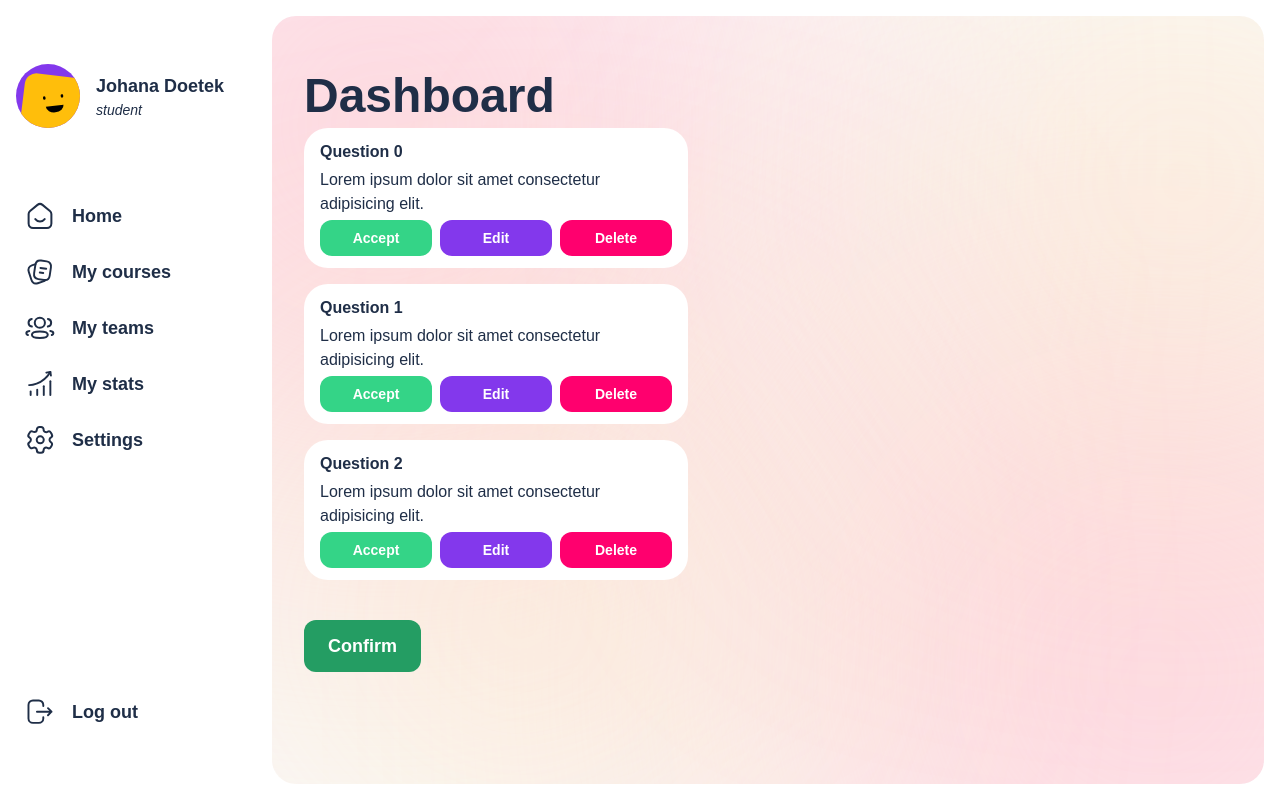
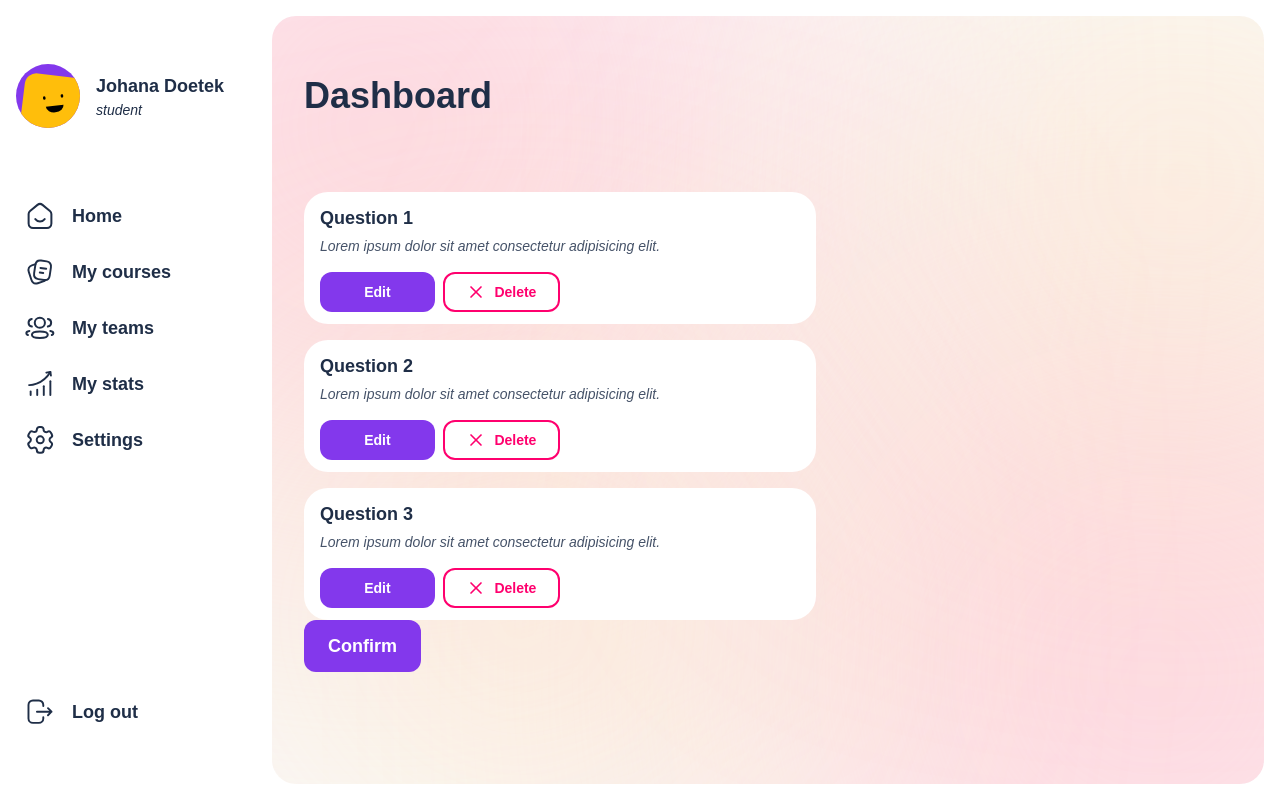
Before and after one commit to LouisLecouturier/AInstructor, a Next.js app in the folder client/: page /dashboard/teachers in a window 1280 px wide. Built offline with nearby package versions, Linux system fonts and the light colour scheme; a web font is replaced by a local one.

Commit message:
Modified question edit component Added Question Edit functionnality Fixed Dashboard content Header Added OnChange prop Input

```diff
--- a/client/package.json
+++ b/client/package.json
@@ -29,6 +29,7 @@
     "sass": "^1.62.1",
     "tailwindcss": "3.3.2",
     "typescript": "5.0.4",
+    "usehooks-ts": "^2.9.1",
     "zustand": "^4.3.8"
   },
   "devDependencies": {
--- a/client/src/app/dashboard/students/courses/[id]/page.tsx
+++ b/client/src/app/dashboard/students/courses/[id]/page.tsx
@@ -10,7 +10,7 @@ import Container from "@components/layout/Container";
 import { Button } from "@components/Interactions/Button";
 
 import Stars from "@icons/Stars.svg";
-import Question from "@components/layout/Questions/Question";
+import Question from "../../../../../components/dashboard/Questions/Question";
 
 const config = {
   h1: ({ ...props }) => (
@@ -26,7 +26,7 @@ const config = {
     <h3 className={"text-xl text-accent-400 font-bold mt-6 first:mt-0 mb-2"} {...props} />
   ),
   h4: ({ ...props }) => (
-    <h2 className={"text-lg font-semibold mt-6 mb-2"} {...props} />
+    <h4 className={"text-lg font-semibold mt-6 mb-2"} {...props} />
   ),
   p: ({ ...props }) => (
     <p className={"font-medium text-dark-300 text-justify mb-2"} {...props} />
--- a/client/src/app/dashboard/teachers/page.tsx
+++ b/client/src/app/dashboard/teachers/page.tsx
@@ -2,7 +2,7 @@
 
 import { Button } from "@/components/Interactions/Button";
 import QuestionEdit from "@/components/dashboard/Questions/QuestionEditor";
-
+import Header from "@components/dashboard/Layout/Header";
 
 const questions = [
   {
@@ -33,16 +33,13 @@ const onEdit = (questionNumber: number) => {
 
 export default function Dashboard({}) {
   return (
-      <div className="flex flex-col gap-10">
-        <header>
-          <h1 className={"flex items-center h-16 text-5xl font-black"}>
-            Dashboard
-          </h1>
+    <>
+      <Header>Dashboard</Header>
       <div className="flex flex-col gap-4 my-20px">
         {questions.map((question, index) => (
           <QuestionEdit
             key={question.id}
-                index={index}
+            index={index + 1}
             question={question.question}
             onAccept={() => onAccept(index)}
             onDelete={() => onDelete(index)}
@@ -50,14 +47,12 @@ export default function Dashboard({}) {
           />
         ))}
       </div>
-        </header>
       <Button
-          className="w-96 bg-green-700 hover:bg-green-800 "
         size="md"
         rounded="sm"
       >
         Confirm
       </Button>
-      </div>
+    </>
   );
 }
--- a/client/src/app/dashboard/teachers/settings/page.tsx
+++ b/client/src/app/dashboard/teachers/settings/page.tsx
@@ -1,6 +1,7 @@
+"use client"
+
 import React from "react";
 import Header from "@components/dashboard/Layout/Header";
-import EditButton from "@components/button/editbutton";
 import Container from "@components/layout/Container";
 import UserInfo from "../../../../components/layout/User/Userinfo";
 import Information from "@components/layout/Information";
--- a/client/src/components/Interactions/Button/index.tsx
+++ b/client/src/components/Interactions/Button/index.tsx
@@ -1,4 +1,3 @@
-
 import { FC, ReactNode } from "react";
 import clsx from "clsx";
 import styles from "./Button.module.scss";
@@ -6,8 +5,9 @@ import styles from "./Button.module.scss";
 type ButtonProps = {
   children: ReactNode;
   className?: string;
-  variant?: "accent" | "primary" | "secondary" | "tertiary";
+  variant?: "accent" | "primary" | "secondary" | "tertiary" | "success";
   rounded?: "sm" | "md" | "lg" | "full";
+  outlined?: boolean;
   size?: "sm" | "md" | "lg";
   type?: "button" | "submit" | "reset";
   fluid?: boolean;
@@ -37,6 +37,20 @@ const variantClasses = {
   secondary:
     "bg-secondary-500 hover:bg-secondary-600 focus:bg-secondary-700 text-white",
   tertiary: "bg-transparent text-primary-500",
+  success: "bg-green-500 hover:bg-green-600 focus:bg-green-700 text-white",
+};
+
+const outlinedClasses = {
+  accent:
+    "border-2 border-accent-500 text-accent-500 hover:bg-accent-500 hover:text-white focus:bg-accent-600 focus:border-accent-600 focus:text-white",
+  primary:
+    "border-2 border-primary-500 text-primary-500 hover:bg-primary-500 hover:text-white focus:bg-primary-600 focus:border-primary-600 focus:text-white",
+  secondary:
+    "border-2 border-secondary-500 text-secondary-500 hover:bg-secondary-500 hover:text-white focus:bg-secondary-600 focus:border-secondary-600 focus:text-white",
+  tertiary:
+    "border-2 border-tertiary-500 text-tertiary-500 hover:bg-tertiary-500 hover:text-white focus:bg-tertiary-600 focus:border-tertiary-600 focus:text-white",
+  success:
+    "border-2 border-green-500 text-green-500 hover:bg-green-500 hover:text-white focus:bg-green-600 focus:border-green-600 focus:text-white",
 };
 
 export const Button: FC<ButtonProps> = (props) => {
@@ -52,7 +66,9 @@ export const Button: FC<ButtonProps> = (props) => {
           sizeClasses[props.size || "md"],
           props.fluid && "w-full",
           props.responsive && "w-full md:w-fit",
-          variantClasses[props.variant || "accent"],
+          props.outlined
+            ? outlinedClasses[props.variant || "accent"]
+            : variantClasses[props.variant || "accent"],
           props.disabled && "opacity-50 cursor-not-allowed",
           styles["magic-button"],
           props.className
@@ -68,14 +84,16 @@ export const Button: FC<ButtonProps> = (props) => {
       type={props.type || "button"}
       onClick={props.onClick}
       className={clsx(
-        "flex items-center justify-center gap-4",
+        "flex items-center justify-center",
         "w-fit transition duration-200",
         "font-bold cursor-pointer",
         roundedClasses[props.rounded || "md"],
         sizeClasses[props.size || "md"],
         props.fluid && "w-full",
         props.responsive && "w-full md:w-fit",
-        variantClasses[props.variant || "accent"],
+        props.outlined
+          ? outlinedClasses[props.variant || "accent"]
+          : variantClasses[props.variant || "accent"],
         props.disabled && "opacity-50 cursor-not-allowed",
         props.className
       )}
--- a/client/src/components/Interactions/Forms/Input/index.tsx
+++ b/client/src/components/Interactions/Forms/Input/index.tsx
@@ -3,8 +3,11 @@ import { FC } from "react";
 
 type InputProps = {
   placeholder?: string;
-  name: string;
+  name?: string;
   borders?: boolean;
+  onChange?: (
+    e: React.ChangeEvent<HTMLInputElement | HTMLTextAreaElement>
+  ) => void;
   defaultValue?: string;
   isTextArea?: boolean;
   size?: "sm" | "md" | "lg";
@@ -22,13 +25,14 @@ export const Input: FC<InputProps> = (props) => {
     return (
       <textarea
         className={clsx(
-          "w-full min-h-[8rem] px-4 py-2",
+          "w-full min-h-[8rem] p-2",
           "bg-white font-semibold text-dark-300",
           props.borders && "border-2 border-dark-50 focus:border-accent-200",
           sizesClassNames[props.size || "md"],
           "focus:outline-none focus:ring-2 focus:ring-accent-500 focus:ring-opacity-20",
           props.className
         )}
+        onChange={props.onChange}
         placeholder={props.placeholder}
         name={props.name}
         defaultValue={props.defaultValue}
@@ -46,6 +50,7 @@ export const Input: FC<InputProps> = (props) => {
         "focus:outline-none focus:ring-2 focus:ring-accent-500 focus:ring-opacity-20",
         props.className
       )}
+      onChange={props.onChange}
       placeholder={props.placeholder}
       name={props.name}
       defaultValue={props.defaultValue}
--- a/client/src/components/dashboard/Questions/QuestionEditor/index.tsx
+++ b/client/src/components/dashboard/Questions/QuestionEditor/index.tsx
@@ -1,5 +1,13 @@
+"use client";
+
 import { Button } from "@/components/Interactions/Button";
-import React from "react";
+import React, { useRef, useState } from "react";
+import Input from "@components/Interactions/Forms/Input";
+import clsx from "clsx";
+import { useOnClickOutside } from "usehooks-ts";
+
+import Close from "@icons/Close.svg";
+import Check from "@icons/Checkmark.svg";
 
 type Question = {
   index: number;
@@ -12,22 +20,54 @@ type Question = {
 export default function QuestionEdit(props: Question) {
   const question = "Lorem ipsum dolor sit amet consectetur adipisicing elit.";
 
+  const [questionValue, setQuestionValue] = useState(question); // [value, setValue
+  const [isEditing, setIsEditing] = useState(false);
+  const containerRef = useRef(null);
+
+  const handleClickOutside = () => {
+    setIsEditing(false);
+  };
+
+  useOnClickOutside(containerRef, handleClickOutside);
+
   return (
-    <article className="flex flex-col gap-1 p-4 py-3 w-96 bg-white rounded-xl">
-      <h3 className="font-semibold">Question {props.index}</h3>
-      <p>{question}</p>
-      <div className="flex gap-2">
+    <article
+      className="flex flex-col gap-4 p-4 py-3 w-full max-w-lg bg-white rounded-xl"
+      ref={containerRef}
+    >
+      <input type="hidden" name="question" value={questionValue} />
+      <div className={"flex flex-col gap-1"}>
+        <h3 className="font-semibold text-lg">Question {props.index}</h3>
+        {isEditing ? (
+          <Input
+            isTextArea
+            borders
+            onChange={(e) => setQuestionValue(e.target.value)}
+            className={"italic text-sm px-2"}
+            defaultValue={questionValue}
+          />
+        ) : (
+          <div
+            onClick={() => setIsEditing(true)}
+            className={clsx(
+              "w-full",
+              "text-sm font-medium italic",
+              "bg-white text-dark-300"
+            )}
+          >
+            {questionValue}
+          </div>
+        )}
+      </div>
+      <div className="flex gap-2 w-1/2">
         <Button
           size="sm"
           rounded="sm"
           fluid
-          onClick={props.onAccept}
-          className="bg-green-500 hover:bg-green-600"
+          onClick={() => setIsEditing((a) => !a)}
         >
-          Accept
-        </Button>
-        <Button size="sm" rounded="sm" fluid onClick={props.onEdit}>
-          Edit
+          {isEditing && <Check className={"w-5 h-5"} />}
+          <span>{isEditing ? "Save" : "Edit"}</span>
         </Button>
         <Button
           size="sm"
@@ -35,8 +75,10 @@ export default function QuestionEdit(props: Question) {
           fluid
           onClick={props.onDelete}
           variant="secondary"
+          outlined
         >
-          Delete
+          <Close className={"w-5 h-5"} />
+          <span>Delete</span>
         </Button>
       </div>
     </article>
--- a/client/src/components/layout/User/Userinfo/index.tsx
+++ b/client/src/components/layout/User/Userinfo/index.tsx
@@ -1,5 +1,6 @@
 import React, { FC } from "react";
 import Avatar from "../Avatar";
+import { UserStore } from "@/store/userStore";
 
 type UserInfoProps = {
   name: string;
@@ -8,10 +9,22 @@ type UserInfoProps = {
   size?: "sm" | "md" | "lg";
 };
 
+//FIXME : Remove onClick event
+
 const UserInfo: FC<UserInfoProps> = (props) => {
+  const [userType, setUserType] = UserStore((state) => [
+    state.userType,
+    state.setUserType,
+  ]);
+
   return (
-    <div className="flex gap-4">
-      <Avatar size={props.size}/>
+    <div
+      className="flex gap-4"
+      onClick={() =>
+        setUserType(userType === "teacher" ? "student" : "teacher")
+      }
+    >
+      <Avatar size={props.size} />
       <div className="flex flex-col justify-center">
         <span className="text-dark-500 text-lg font-bold">{props.name}</span>
         <span className="text-dark-500 italic text-sm">{props.type}</span>
```
Also changed, not shown: client/src/components/dashboard/Questions/Question/index.tsx (renamed from client/src/components/layout/Questions/Question/index.tsx), 1 other file (tests, documents, lock files or other folders). Lines whose indentation alone changed are shown as unchanged.
